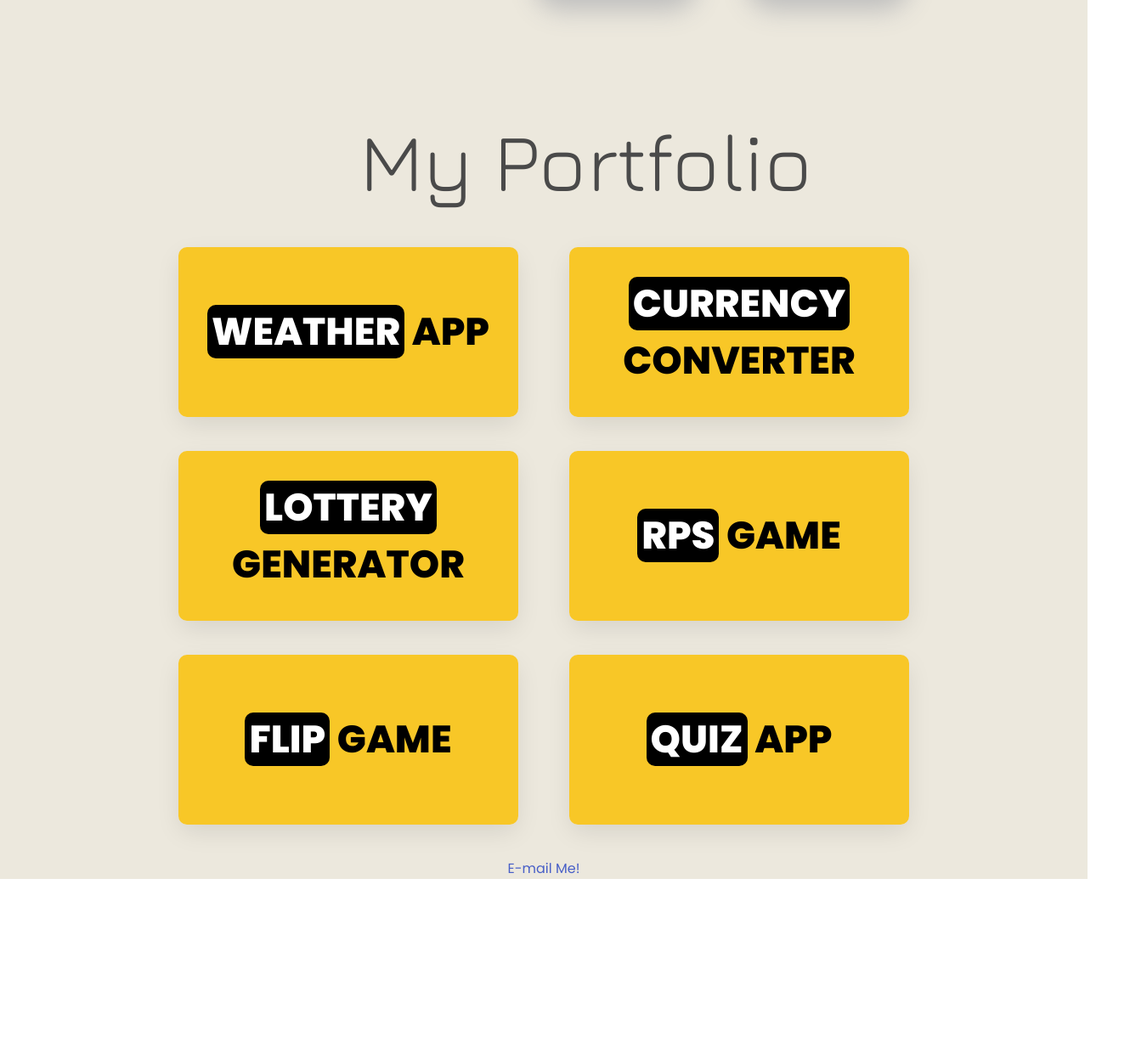
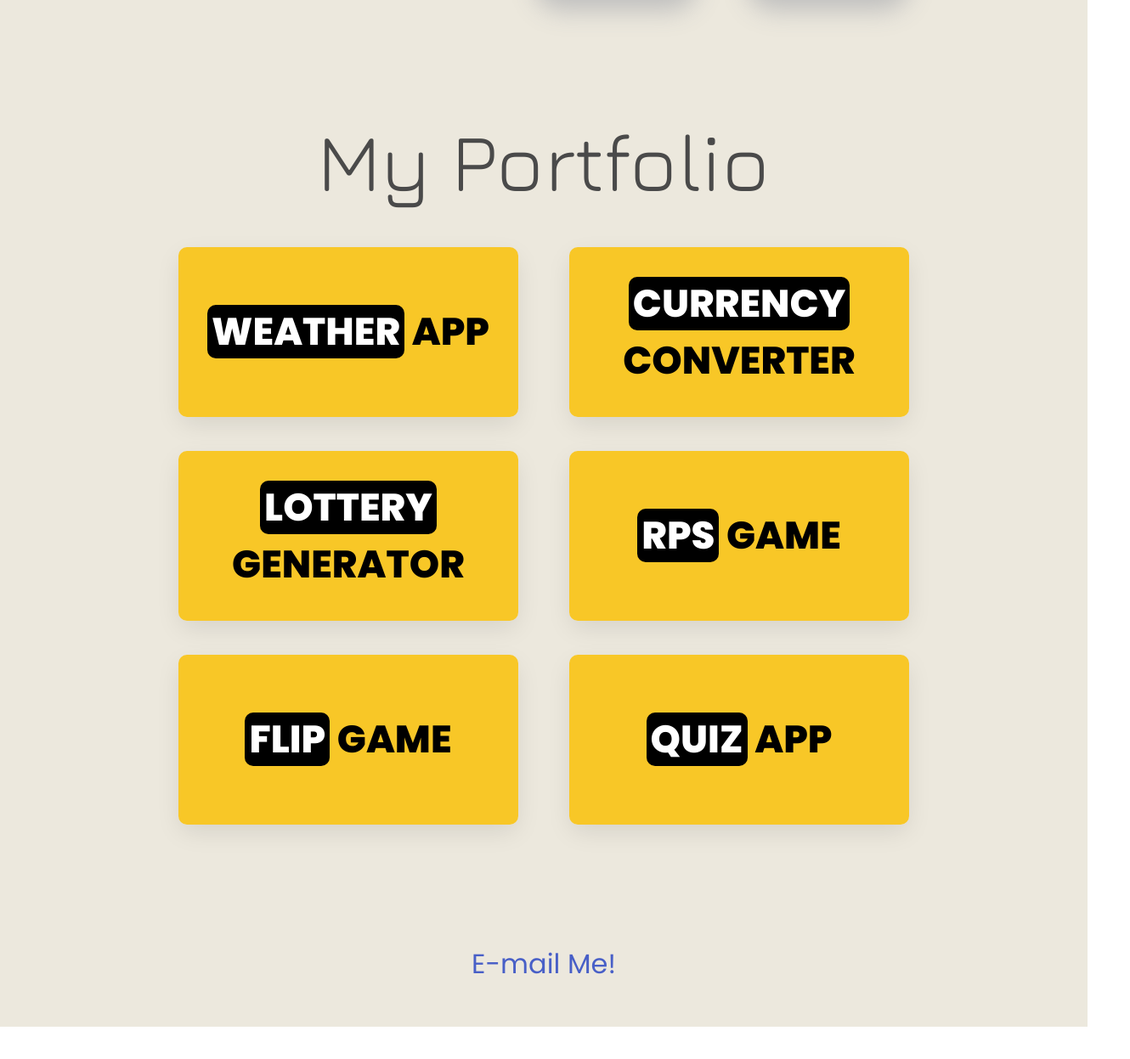
Before and after one commit to agundogdu99/DevelopWithAhmet.com, a plain HTML site: page index.html in a window 1280 px wide. Shown: the part 2621-3868 px from the top of the page at 85% size, 1330 px wide, since content can reach past the window. Before the commit the page ends 3656 px from the top, so only its background shows below. Drawn offline with nearby package versions, Linux system fonts and the light colour scheme.

Commit message:
update to portfolio title

```diff
--- a/Useful Resources/style.css
+++ b/Useful Resources/style.css
@@ -85,7 +85,7 @@ body {
     text-align: center;
 }
 
-.myStackTitle, .myPortfolioTitle {
+.myStackTitle {
     font-size: 6rem;
     font-family: 'Jura', sans-serif;
     align-self: flex-start;
@@ -120,6 +120,18 @@ body {
 
   .stackCard img {
     height: 120px;
+  }
+
+  .myPortfolioTitle {
+    font-size: 6rem;
+    font-family: 'Jura', sans-serif;
+    margin: 0 50px;
+}
+
+  #contact {
+    margin: 50px 0;
+    padding: 50px;
+    font-size: 2rem;
   }
 
 
@@ -190,4 +202,8 @@ body {
 
       /*  */
 
+      .myPortfolioTitle h2 {
+        font-size: 2.5rem;
+      }
+
 }
```
